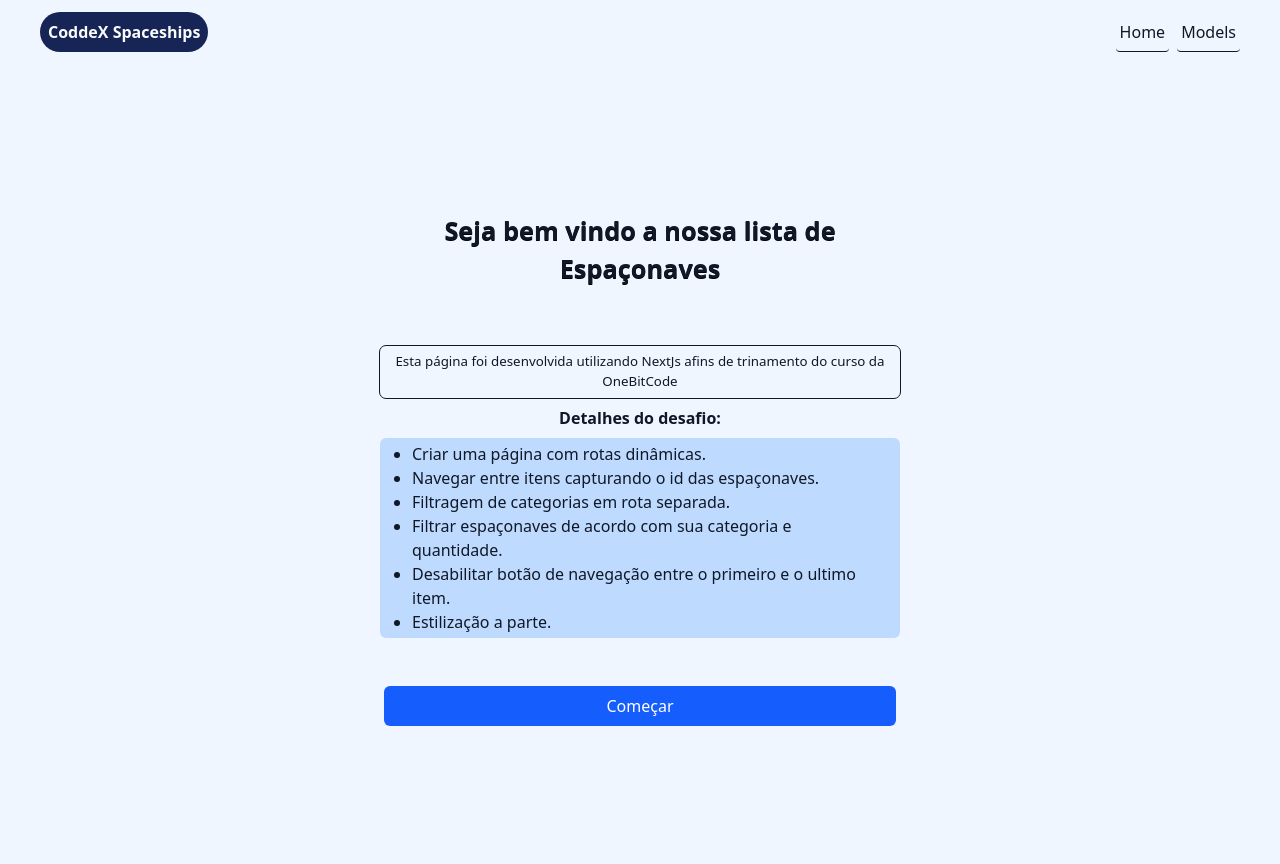
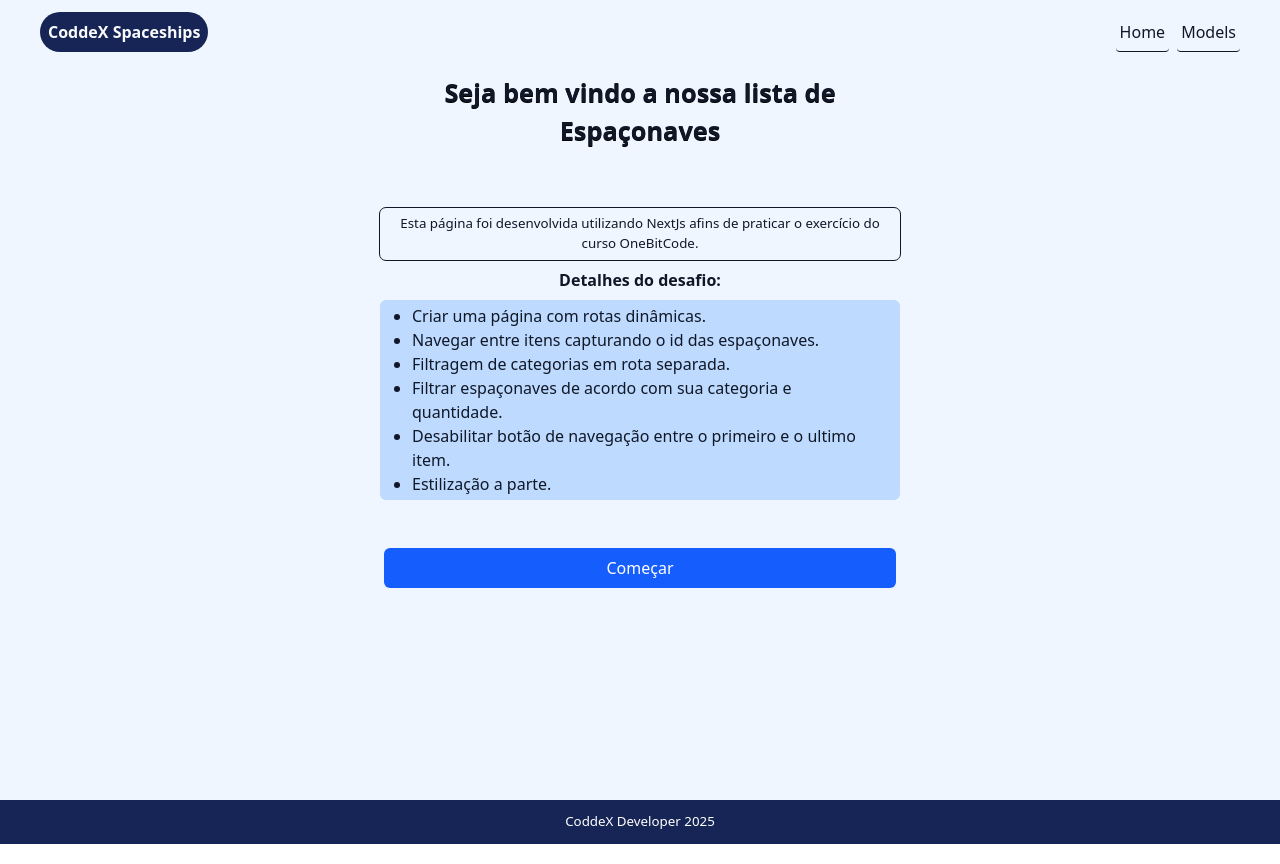
Before and after one commit to coddex-developer/spaceship, a Next.js app: page / in a window 1280 px wide. Built offline with nearby package versions, Linux system fonts and the light colour scheme.

Commit message:
ajustar layout e adicionar rodapé ao componente RootLayout; remover altura fixa do componente Models e corrigir texto na página inicial

```diff
--- a/src/app/layout.tsx
+++ b/src/app/layout.tsx
@@ -25,7 +25,7 @@ export default function RootLayout({
   return (
     <html lang="pt-BR">
       <body>
-        <div className={`${geistSans.variable} ${geistMono.variable} antialiased bg-blue-50 dark:bg-gray-950 text-gray-900 dark:text-gray-50`}>
+        <div className={`${geistSans.variable} ${geistMono.variable} antialiased bg-blue-50 dark:bg-gray-950 text-gray-900 dark:text-gray-50 h-dvh`}>
           <nav className="flex justify-between px-10 py-3">
             <h1 className="p-2 bg-blue-950 rounded-full font-bold text-gray-50">CoddeX Spaceships</h1>
             <div className="flex gap-2">
@@ -35,6 +35,9 @@ export default function RootLayout({
           </nav>
           {children}
         </div>
+        <footer className="py-3 bg-blue-950 text-center text-[10pt] text-white">
+          CoddeX Developer {`${new Date().getFullYear()}`}
+        </footer>
       </body>
     </html>
   );
--- a/src/app/models/page.tsx
+++ b/src/app/models/page.tsx
@@ -49,7 +49,7 @@ export default function Models() {
                         </p>
                     </div>
                 ) : (
-                    <div className="w-full px-6 flex flex-col justify-center items-center h-dvh gap-4">
+                    <div className="w-full px-6 flex flex-col justify-center items-center gap-4">
                         <h1 className="text-center font-bold bg-gray py-3.5 text-[19pt]">Navegue por categoria</h1>
                         <table className="w-full lg:max-w-[600px]">
                             <thead>
--- a/src/app/models/spaceship/[id]/page.tsx
+++ b/src/app/models/spaceship/[id]/page.tsx
@@ -1,3 +1,4 @@
+"use client"
 export default function Page() {
     return (
         <>
--- a/src/app/page.tsx
+++ b/src/app/page.tsx
@@ -4,10 +4,10 @@ export default function Home() {
 
   return (
     <>
-      <div className="w-full px-10 text-center gap-12 flex h-dvh justify-center items-center flex-col lg:w-[600px] lg:mx-auto">
+      <div className="w-full px-10 text-center gap-12 flex justify-center items-center flex-col lg:w-[600px] lg:mx-auto">
         <h1 className="font-bold text-[19pt] text-shadow-black text-shadow-2xs py-2.5">Seja bem vindo a nossa lista de Espaçonaves</h1>
         <div>
-          <p className="text-[10pt] outline rounded-md p-0.5 lg:p-1.5">Esta página foi desenvolvida utilizando NextJs afins de trinamento do curso da OneBitCode</p>
+          <p className="text-[10pt] outline rounded-md p-0.5 lg:p-1.5">Esta página foi desenvolvida utilizando NextJs afins de praticar o exercício do curso OneBitCode.</p>
           <h2 className="font-semibold text-base py-2">Detalhes do desafio:</h2>
           <ul className="text-left bg-blue-200 dark:bg-gray-800 rounded-md px-8 list-disc py-1">
             <li>Criar uma página com rotas dinâmicas.</li>
```
